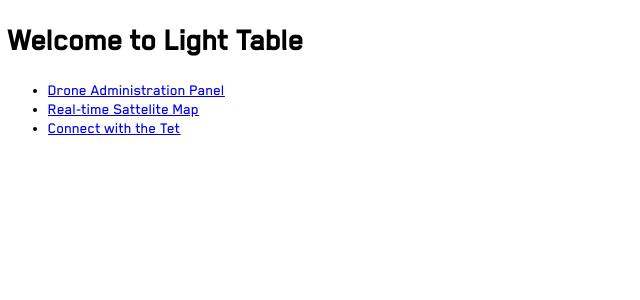
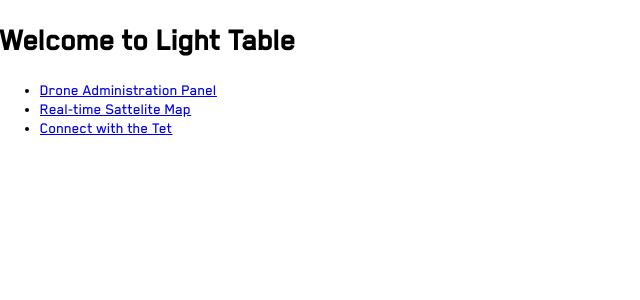
Before and after one commit to tonyma99/lighttable, a SvelteKit app: page / in a window 1280 px wide. Shown: the top 300 px of the page, without its empty margins (0-640 px from the left). Built offline with nearby package versions, Linux system fonts and the light colour scheme.

Commit message:
Remove margin from body

```diff
--- a/src/app.html
+++ b/src/app.html
@@ -3,6 +3,7 @@
 	<head>
 		<meta charset="utf-8" />
 		<link rel="icon" href="%sveltekit.assets%/favicon.png" />
+		<link rel="stylesheet" href="%sveltekit.assets%/global.css" />
 		<meta name="viewport" content="width=device-width" />
 		%sveltekit.head%
 	</head>
--- /dev/null
+++ b/static/global.css
@@ -0,0 +1,3 @@
+body {
+  margin: 0;
+}
```
